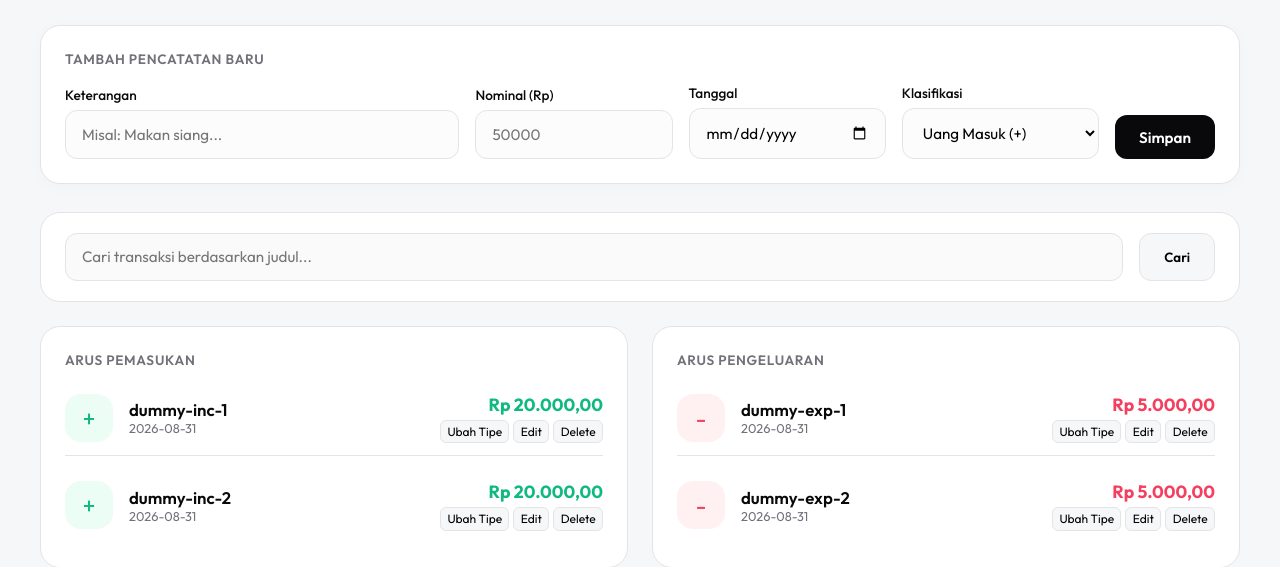
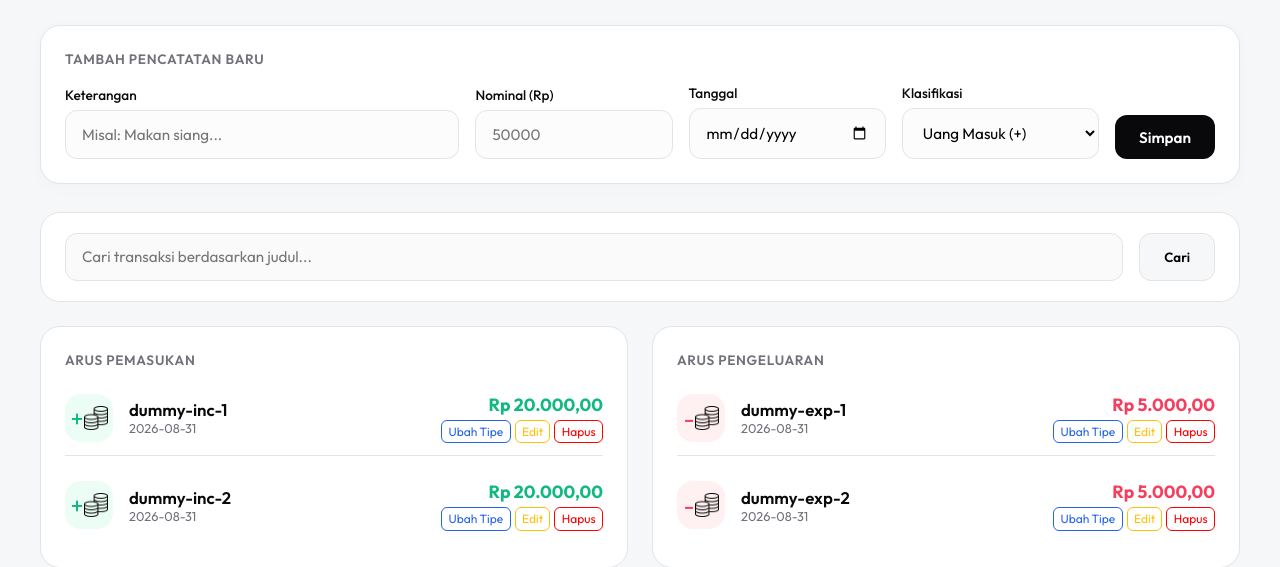
Before and after one commit to trdkhardani/dicoding-fp-BMFEWuP, a plain HTML site: page index.html in a window 1280 px wide. Shown: the part 266-833 px from the top of the page. Drawn offline with Linux system fonts and the light colour scheme.

Commit message:
feat: add money icon in each transaction item & action buttons recoloring

```diff
--- a/main.js
+++ b/main.js
@@ -200,10 +200,19 @@ const setTransactionsDisplay = (trxTypeElementId, transactions) => {
     trxItemContainer.classList.add('tracker-transaction-item')
 
     // expense/income icon
-    const trxTypeIcon = document.createElement("p");
+    const trxTypeIcon = document.createElement("div");
     trxTypeIcon.classList.add('tracker-transaction-item__icon');
     trxTypeIcon.classList.add(`tracker-transaction-item__icon--${trxTypeElementId === incomeList ? 'income' : 'expense'}`);
-    trxTypeIcon.innerText = trx.type === TrxType.INCOME ? '+' : '-';
+    const signIcon = document.createElement('p');
+    signIcon.innerText = trx.type === TrxType.INCOME ? '+' : '-';
+
+    const moneyIcon = document.createElement('img');
+    moneyIcon.src = './images/money-icon.png';
+    moneyIcon.width = 24;
+
+    trxTypeIcon.appendChild(signIcon);
+    trxTypeIcon.appendChild(moneyIcon);
+
     trxItemContainer.appendChild(trxTypeIcon);
 
     // detail wrapper (title and date)
@@ -251,6 +260,7 @@ const setTransactionsDisplay = (trxTypeElementId, transactions) => {
 
     const switchTypeButton = document.createElement('button');
     switchTypeButton.classList.add('tracker-transaction-item__btn');
+    switchTypeButton.classList.add('btn-switch-type');
     switchTypeButton.setAttribute('data-testid', 'transactionItemEditTypeButton');
     switchTypeButton.innerText = 'Ubah Tipe';
     switchTypeButton.addEventListener('click', () => {
@@ -260,6 +270,7 @@ const setTransactionsDisplay = (trxTypeElementId, transactions) => {
 
     const editButton = document.createElement('button');
     editButton.classList.add('tracker-transaction-item__btn');
+    editButton.classList.add('btn-edit');
     editButton.setAttribute('data-testid', 'transactionItemEditButton');
     editButton.innerText = 'Edit';
     editButton.addEventListener('click', () => {
@@ -270,8 +281,9 @@ const setTransactionsDisplay = (trxTypeElementId, transactions) => {
 
     const deleteButton = document.createElement('button');
     deleteButton.classList.add('tracker-transaction-item__btn');
+    deleteButton.classList.add('btn-delete');
     deleteButton.setAttribute('data-testid', 'transactionItemDeleteButton');
-    deleteButton.innerText = 'Delete';
+    deleteButton.innerText = 'Hapus';
     deleteButton.addEventListener('click', () => {
       deleteTransaction(trx.id);
     });
--- a/style.css
+++ b/style.css
@@ -401,6 +401,39 @@ body {
   color: var(--text-dark);
 }
 
+.btn-delete {
+  border: 1px solid red;
+  color: red;
+  background-color: transparent;
+}
+
+.btn-delete:hover {
+  background-color: red;
+  color: var(--accent-light);
+}
+
+.btn-edit {
+  border: 1px solid #ffc107;
+  color: #ffc107;
+  background-color: transparent;
+}
+
+.btn-edit:hover {
+  background-color: #ffc107;
+  color: var(--text-dark);
+}
+
+.btn-switch-type {
+  border: 1px solid var(--accent-blue);
+  color: var(--accent-blue);
+  background-color: transparent;
+}
+
+.btn-switch-type:hover {
+  background-color: var(--accent-blue);
+  color: var(--accent-light);
+}
+
 /* =========================================================
    TRACKER FOOTER
    ========================================================= */
```
Also changed, not shown: images/money-icon.png (added).
